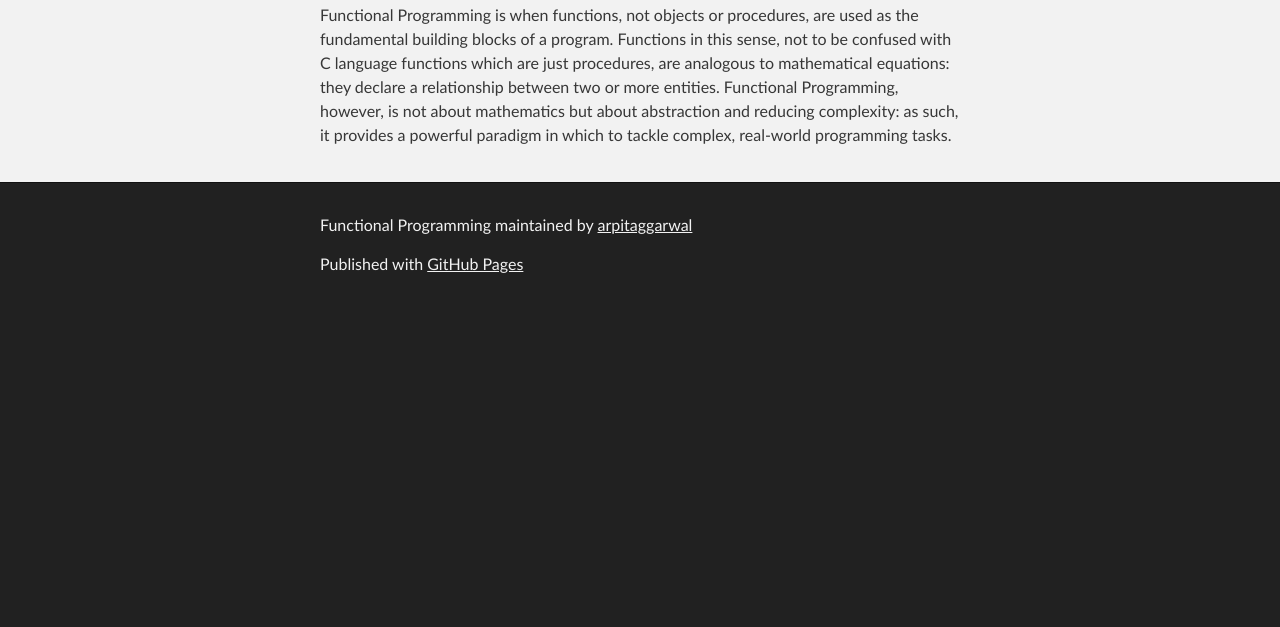
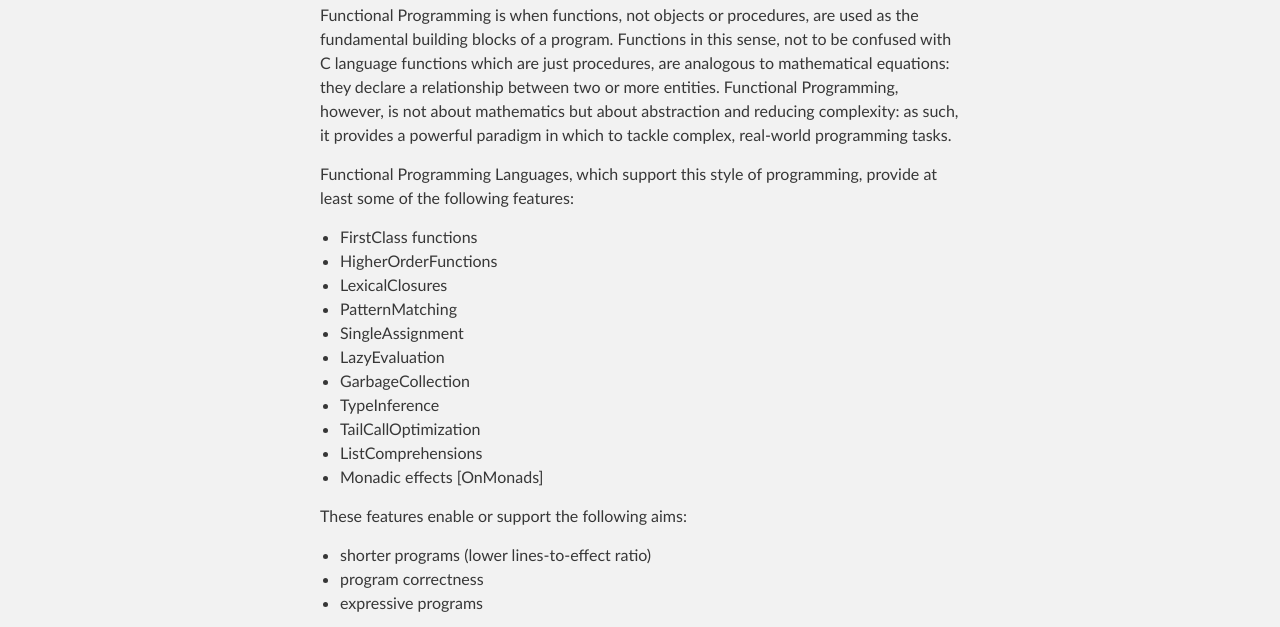
Before and after one commit to arpitaggarwal/Functional-Programming, a plain HTML site: page index.html in a window 1280 px wide. Shown: the part 325-952 px from the top of the page. Before the commit the page ends 800 px from the top, so only its background shows below. Drawn offline with Linux system fonts and the light colour scheme.

```diff
--- a/index.html
+++ b/index.html
@@ -36,6 +36,30 @@
 
 <p>Functional Programming is when functions, not objects or procedures, are used as the fundamental building blocks of a program. Functions in this sense, not to be confused with C language functions which are just procedures, are analogous to mathematical equations: they declare a relationship between two or more entities.
 Functional Programming, however, is not about mathematics but about abstraction and reducing complexity: as such, it provides a powerful paradigm in which to tackle complex, real-world programming tasks.</p>
+
+<p>Functional Programming Languages, which support this style of programming, provide at least some of the following features:</p>
+
+<ul>
+<li>FirstClass functions</li>
+<li>HigherOrderFunctions</li>
+<li>LexicalClosures</li>
+<li>PatternMatching</li>
+<li>SingleAssignment</li>
+<li>LazyEvaluation</li>
+<li>GarbageCollection</li>
+<li>TypeInference</li>
+<li>TailCallOptimization</li>
+<li>ListComprehensions</li>
+<li>Monadic effects [OnMonads]</li>
+</ul>
+
+<p>These features enable or support the following aims:</p>
+
+<ul>
+<li>shorter programs (lower lines-to-effect ratio)</li>
+<li>program correctness</li>
+<li>expressive programs</li>
+</ul>
       </section>
     </div>
 
--- a/params.json
+++ b/params.json
@@ -1 +1 @@
-{"name":"Functional Programming","tagline":"Functional Programming","body":"## What is Functional Programming?\r\n\r\nFunctional Programming is when functions, not objects or procedures, are used as the fundamental building blocks of a program. Functions in this sense, not to be confused with C language functions which are just procedures, are analogous to mathematical equations: they declare a relationship between two or more entities.\r\nFunctional Programming, however, is not about mathematics but about abstraction and reducing complexity: as such, it provides a powerful paradigm in which to tackle complex, real-world programming tasks.","google":"","note":"Don't delete this file! It's used internally to help with page regeneration."}
+{"name":"Functional Programming","tagline":"Functional Programming","body":"## What is Functional Programming?\r\n\r\nFunctional Programming is when functions, not objects or procedures, are used as the fundamental building blocks of a program. Functions in this sense, not to be confused with C language functions which are just procedures, are analogous to mathematical equations: they declare a relationship between two or more entities.\r\nFunctional Programming, however, is not about mathematics but about abstraction and reducing complexity: as such, it provides a powerful paradigm in which to tackle complex, real-world programming tasks.\r\n\r\nFunctional Programming Languages, which support this style of programming, provide at least some of the following features:\r\n* FirstClass functions\r\n* HigherOrderFunctions\r\n* LexicalClosures\r\n* PatternMatching\r\n* SingleAssignment\r\n* LazyEvaluation\r\n* GarbageCollection\r\n* TypeInference\r\n* TailCallOptimization\r\n* ListComprehensions\r\n* Monadic effects [OnMonads]\r\n\r\nThese features enable or support the following aims:\r\n* shorter programs (lower lines-to-effect ratio)\r\n* program correctness\r\n* expressive programs","google":"","note":"Don't delete this file! It's used internally to help with page regeneration."}
```
